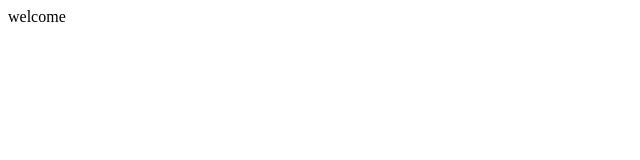
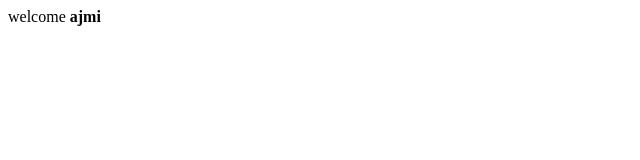
Before and after one commit to ajmiansar/demo, a plain HTML site: page index.html in a window 1280 px wide. Shown: the full height of the page, 0-640 px from the left. Drawn offline with Linux system fonts and the light colour scheme.

Commit message:
added some messages

```diff
--- a/index.html
+++ b/index.html
@@ -7,5 +7,6 @@
 </head>
 <body>
     welcome
+    <b>ajmi</b>
 </body>
 </html>
```
